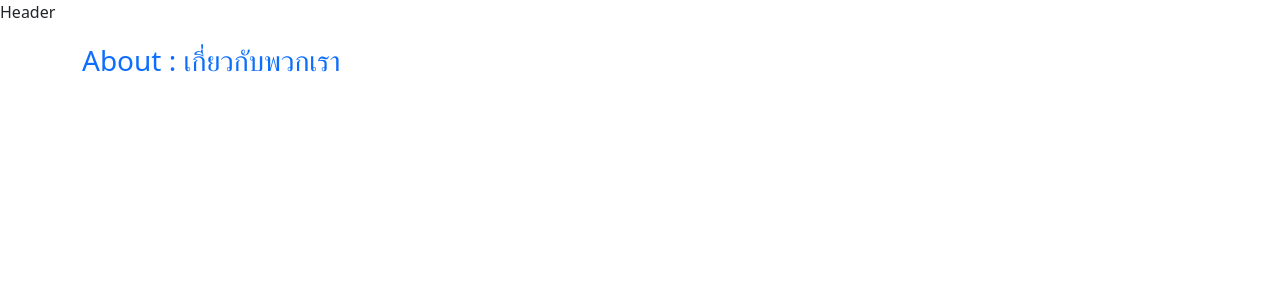
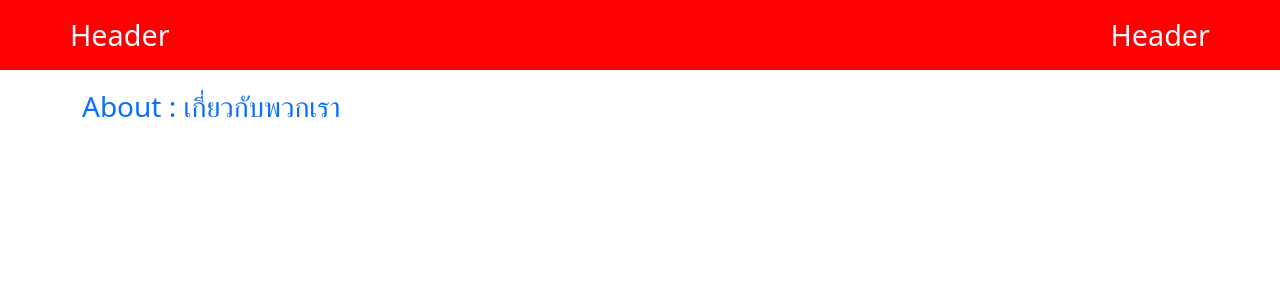
Before and after one commit to TortongDev/myphp_oop_project, a PHP site: page /app/views/about.php in a window 1280 px wide. Shown: the top 300 px of the page. Run offline with PHP 8.4, Linux system fonts and the light colour scheme; some libraries are stand-ins or nearby versions.

Commit message:
new update 3.11

```diff
--- a/app/controllers/templateControllers.php
+++ b/app/controllers/templateControllers.php
@@ -8,7 +8,10 @@ class templateControllers {
     public function loadPage(){
         if($this->template == 'header'){
             echo<<<HEADER
-                <header>Header</header>
+                <header>
+                    <div class="header-start">Header</div>
+                    <div class="header-end">Header</div>
+                </header>
             HEADER;
 
         }elseif ($this->template == 'footer') {
--- a/app/views/about.php
+++ b/app/views/about.php
@@ -4,20 +4,19 @@
     <meta charset="UTF-8">
     <meta http-equiv="X-UA-Compatible" content="IE=edge">
     <meta name="viewport" content="width=device-width, initial-scale=1.0">
+    <link rel="stylesheet" href="../../public/css/header.css">
+    <link rel="stylesheet" href="../../public/css/style.css">
     <link rel="stylesheet" href="../../node_modules/bootstrap/dist/css/bootstrap.min.css">
-    <style>
-        .wrapper-about {
-            margin-block: 20px;
-        }
-    </style>
     <title>About</title>
 </head>
 <body>
+
     <?php require_once "../../app/controllers/templateControllers.php"; ?>
     <?php
         $loadpage = new templateControllers("header");
         $loadpage->loadPage();
     ?>
+
     <div class="wrapper-about container">
         <div class="title-about">
             <h3 class="text-primary">About : เกี่ยวกับพวกเรา</h3>
--- /dev/null
+++ b/public/css/header.css
@@ -0,0 +1,27 @@
+.wrapper-about {
+    margin-block: 20px;
+}
+header {
+    height: 70px;
+    width: 100%;
+    background-color: red;
+    display: flex;
+    justify-content: space-between;
+    align-items: center;
+    font-size: 1.8rem;
+    color: aliceblue;
+}
+.bg-blue {
+    background-color: blue;
+}
+.bg-green {
+    background-color: green;
+}
+.header-start {
+    margin-inline-start: 70px;
+    margin-inline-end: 40px;
+}
+.header-end {
+    margin-inline-start: 40px;
+    margin-inline-end: 70px;
+}
--- /dev/null
+++ b/public/css/style.css
@@ -0,0 +1,7 @@
+html , body {
+    height: 100%;
+    margin: 0;
+    padding: 0;
+    box-sizing: border-box;
+
+}
```
